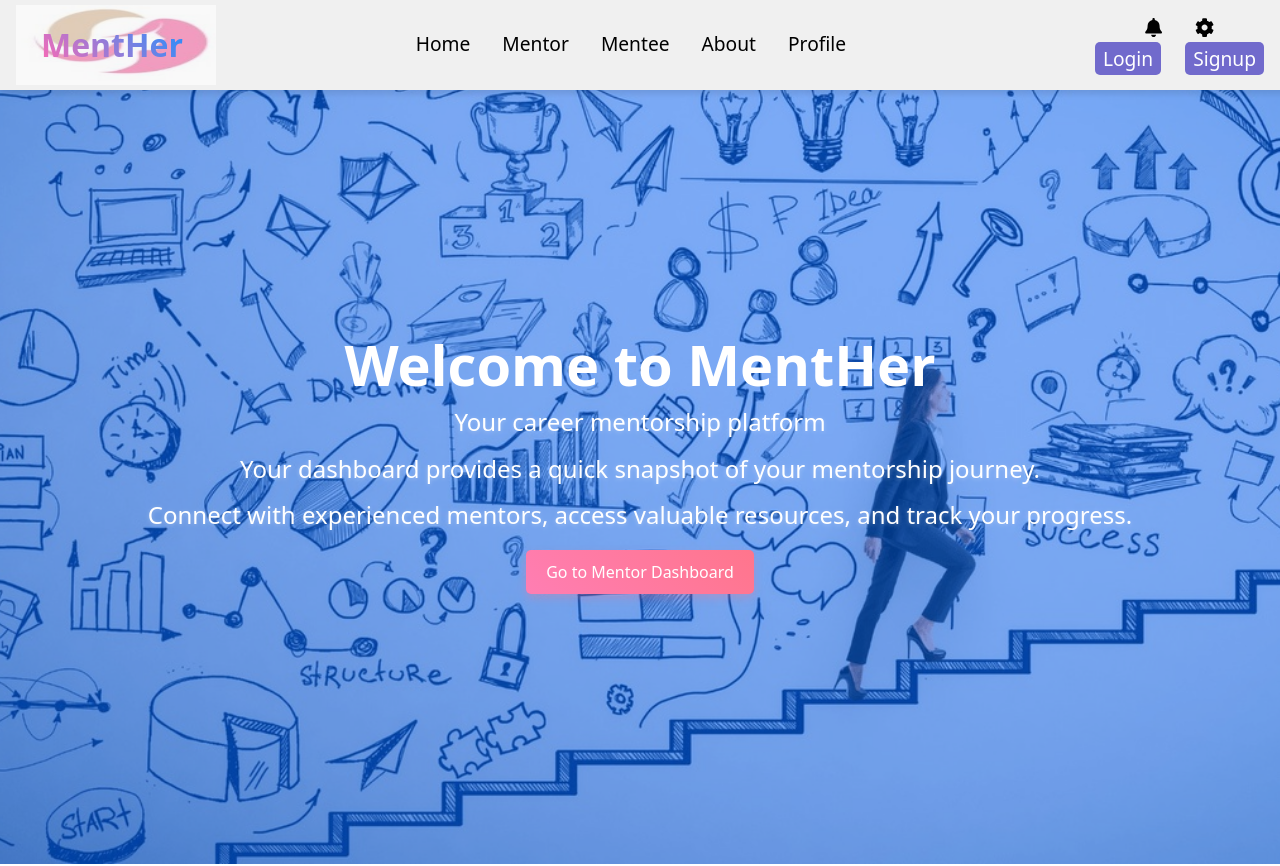
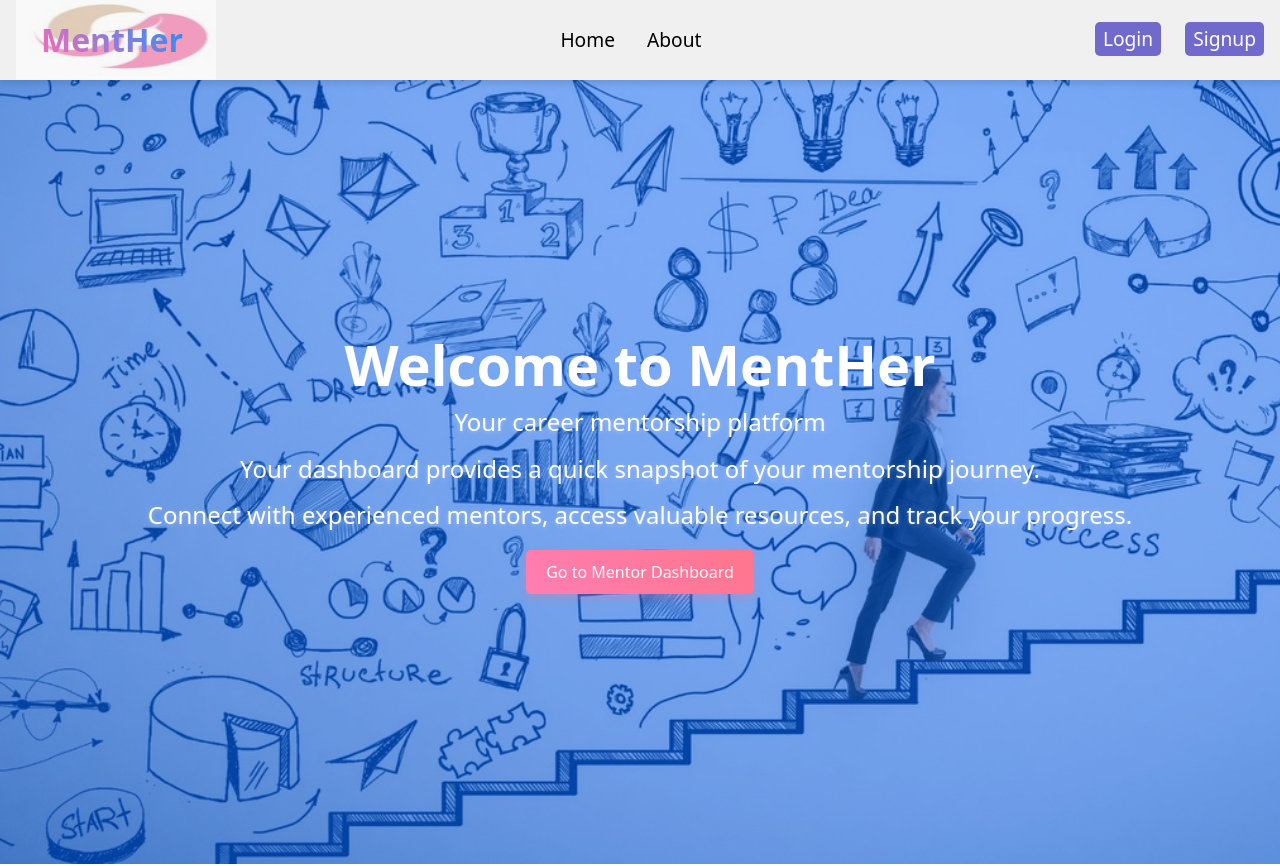
Before and after one commit to sathya2809/GBS-Diversity, a React (Vite) app in the folder Client/: page / in a window 1280 px wide. Shown: the top 866 px of the page. Built offline with nearby package versions, Linux system fonts and the light colour scheme; the HTML template or start-up script is replaced by a standard one.

Commit message:
user based link show

```diff
--- a/Client/src/Components/Common/Header.jsx
+++ b/Client/src/Components/Common/Header.jsx
@@ -28,18 +28,24 @@ const Header = () => {
       </div>
       <nav className="nav">
         <Link to="/" className="nav-link">Home</Link>
-        {user_role !== 'Mentor' &&
+        {user!==null && user_role !== 'Mentor' &&
         <Link to="/mentor" className="nav-link">Mentor</Link>
         }
-        {user_role!== 'Mentee' &&
+        {user!== null && user_role!== 'Mentee' &&
         <Link to="/mentee" className="nav-link">Mentee</Link>}
         {/* <Link to="/resource" className="nav-link">Resource</Link> */}
         <Link to="/about" className="nav-link">About</Link>
+        { user!==null &&
         <Link to="/profile" className="nav-link">Profile</Link>
+        }
       </nav>
       <div className="header-right">
+        {user !== null &&
+        <div>
         <Link to="/notifications" className="nav-link"><FaBell /></Link>
         <Link to="/settings" className="nav-link"><FaCog /></Link>
+        </div>
+        }
         {user ==null && <div>
         <Link to="/login" className="nav-link login-btn">Login</Link>
         <Link to="/signup" className="nav-link signup-btn">Signup</Link>
```
